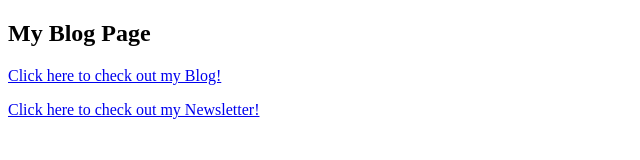
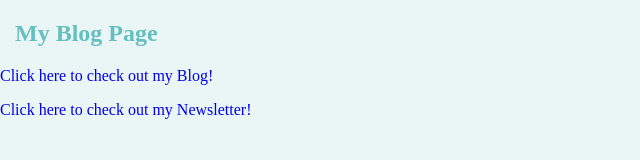
Before and after one commit to Rexchan06/cv, a plain HTML site: page blogpage.html in a window 1280 px wide. Shown: the whole page, without its empty margins (0-640 px from the left). Drawn offline with Linux system fonts and the light colour scheme.

Commit message:
Update blogpage.html

```diff
--- a/blogpage.html
+++ b/blogpage.html
@@ -3,6 +3,8 @@
   <head>
     <meta charset="utf-8">
     <title>My Blog Page</title>
+    <link rel="stylesheet" href="styles.css">
+    <link rel="icon" href="favicon.ico">
   </head>
   <body class="blog">
     <h2>My Blog Page</h2>
```
